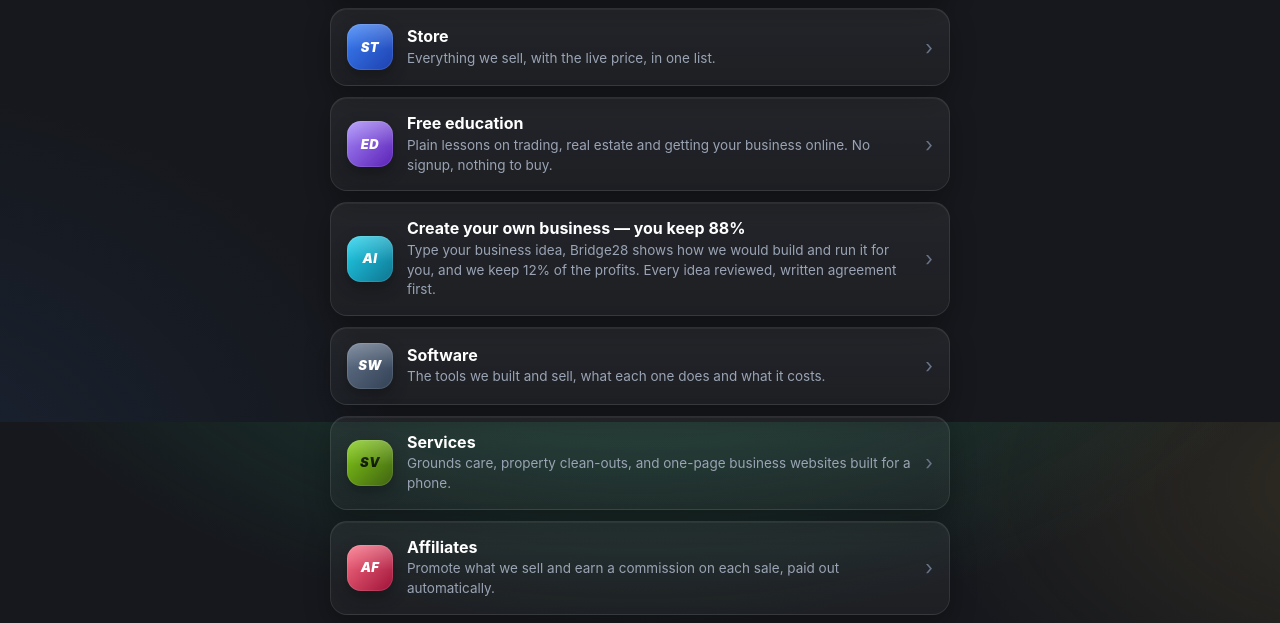
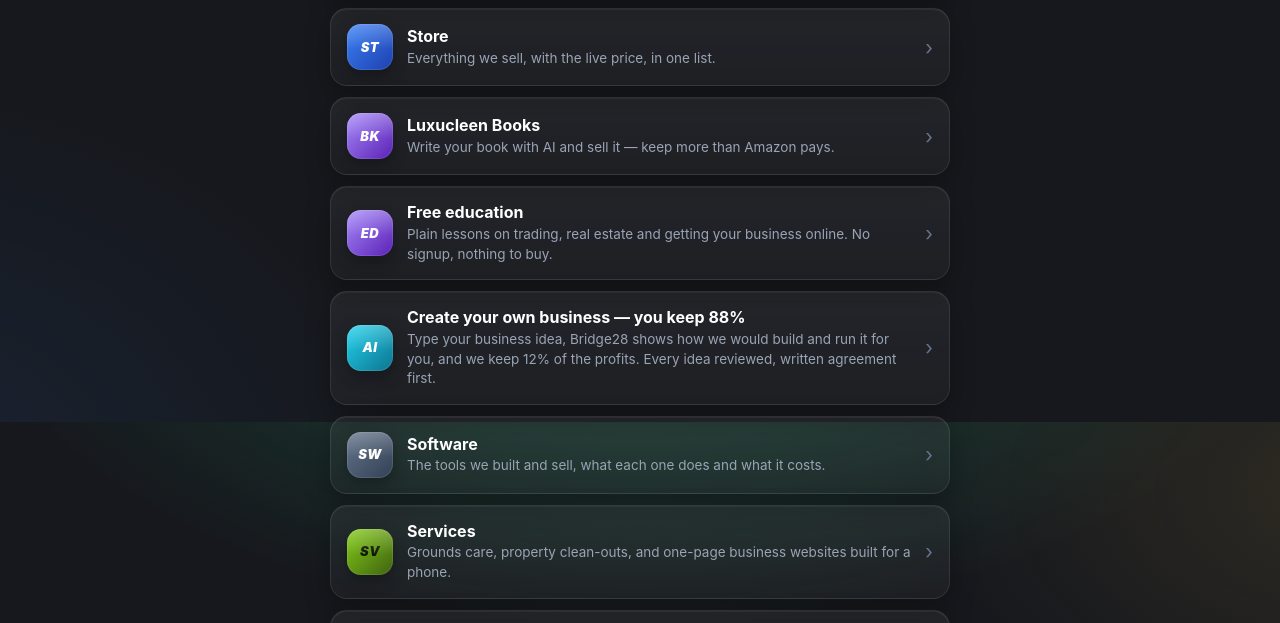
Before and after one commit to luxucleen/luxucleen.github.io, a plain HTML site: page index.html in a window 1280 px wide. Shown: the part 1178-1801 px from the top of the page. Drawn offline with Linux system fonts and the light colour scheme; no server answers.

Commit message:
books: link on hub + in knowledge
Co-Authored-By: ABLE128 <able128@djbrightfuture.dev>

```diff
--- a/index.html
+++ b/index.html
@@ -147,6 +147,7 @@
       <a class="lk prime" href="/trading/"><i class="ic tr">TR</i><div class="t"><b>Trading tools and signals</b><span>GRID28 for MetaTrader 4 and the tools behind it. 18+, and trading involves risk.</span></div><span class="go">&rsaquo;</span></a>
       <a class="lk" href="https://djbrightfutures.github.io/b28-live/"><i class="ic ai">LIVE</i><div class="t"><b>The live proving ground</b><span>Our strategies trading side by side on paper accounts, every trade posted as it happens.</span></div><span class="go">&rsaquo;</span></a>
       <a class="lk" href="/store/"><i class="ic st">ST</i><div class="t"><b>Store</b><span>Everything we sell, with the live price, in one list.</span></div><span class="go">&rsaquo;</span></a>
+      <a class="lk" href="/books/"><i class="ic ed">BK</i><div class="t"><b>Luxucleen Books</b><span>Write your book with AI and sell it &mdash; keep more than Amazon pays.</span></div><span class="go">&rsaquo;</span></a>
       <a class="lk" href="/free-education/"><i class="ic ed">ED</i><div class="t"><b>Free education</b><span>Plain lessons on trading, real estate and getting your business online. No signup, nothing to buy.</span></div><span class="go">&rsaquo;</span></a>
       <a class="lk" href="/ask/#build"><i class="ic ai">AI</i><div class="t"><b>Create your own business &mdash; you keep 88%</b><span>Type your business idea, Bridge28 shows how we would build and run it for you, and we keep 12% of the profits. Every idea reviewed, written agreement first.</span></div><span class="go">&rsaquo;</span></a>
       <a class="lk" href="/software/"><i class="ic sw">SW</i><div class="t"><b>Software</b><span>The tools we built and sell, what each one does and what it costs.</span></div><span class="go">&rsaquo;</span></a>
```
Also changed, not shown: 1 other file.
